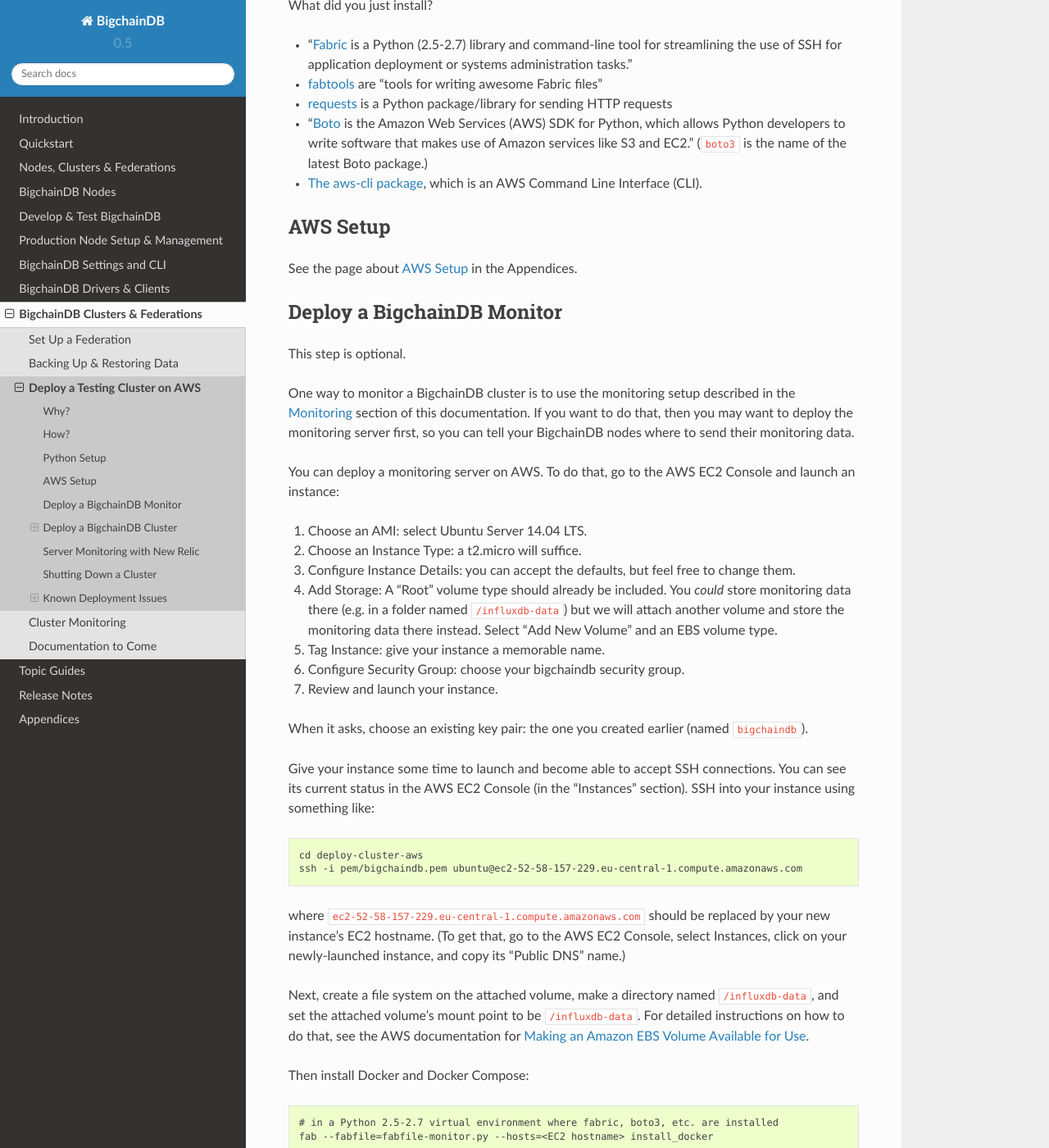
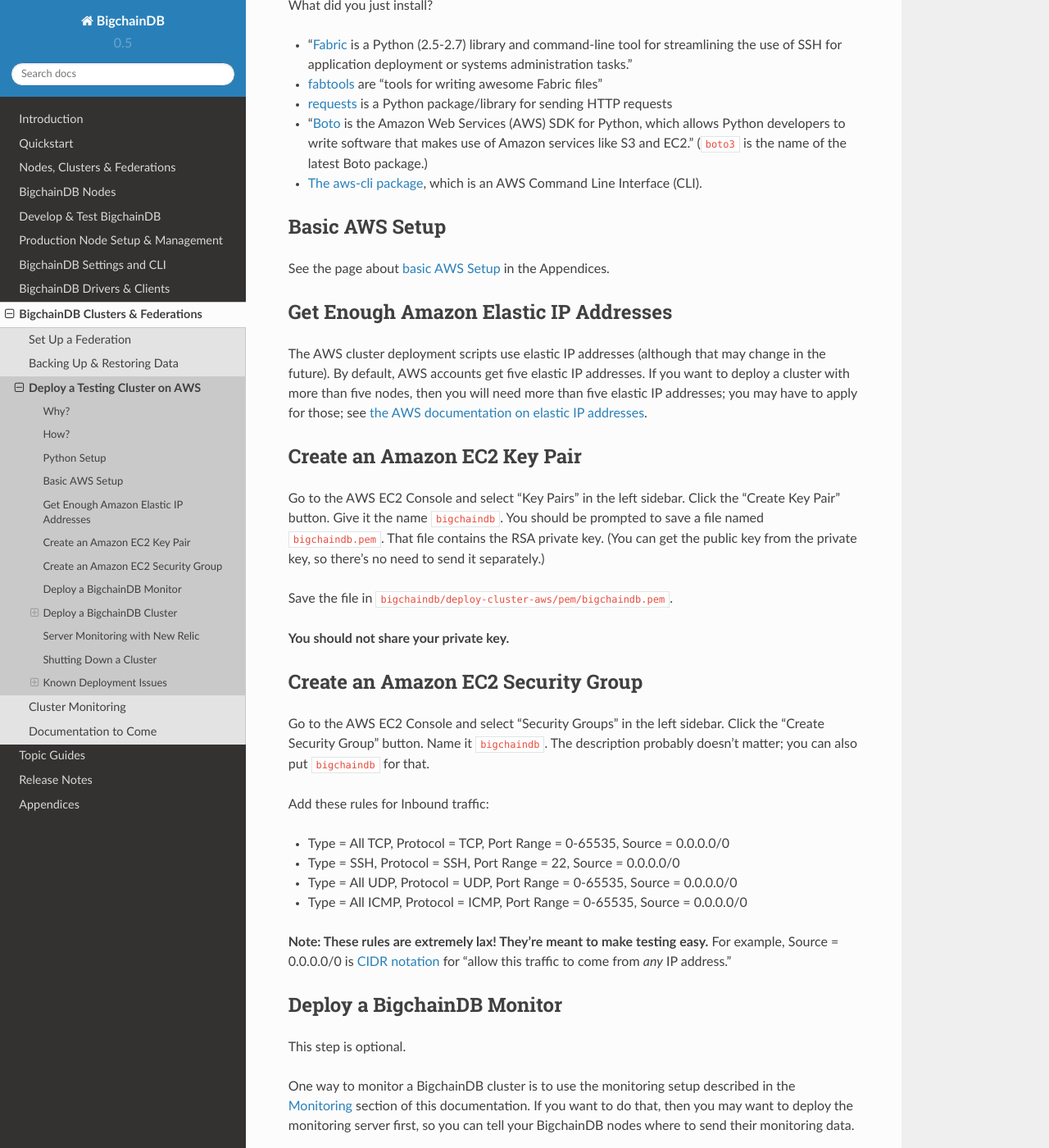
Before and after one commit to thematerials-network/bigchaindb-node, a Sphinx documentation site: the page built from bigchaindb/docs/source/clusters-feds/aws-testing-cluster.md, in a window 1280 px wide and 1400 px high, scrolled down 904 px. Shown: the whole window at 82% size. Built offline with Sphinx 7.4.7 and the Read the Docs theme 2.0.0, drawn with Linux system fonts in a browser that asks for light colours.

Commit message:
docs: moved testing-cluster-specific AWS setup instructions from Appendices to the page about deploying a testing cluster on AWS

```diff
--- a/bigchaindb/docs/source/appendices/aws-setup.md
+++ b/bigchaindb/docs/source/appendices/aws-setup.md
@@ -1,6 +1,6 @@
-# AWS Setup
+# Basic AWS Setup
 
-Before you can deploy a BigchainDB node or cluster on AWS, you must do a few things.
+Before you can deploy anything on AWS, you must do a few things.
 
 
 ## Get an AWS Account
--- a/bigchaindb/docs/source/clusters-feds/aws-testing-cluster.md
+++ b/bigchaindb/docs/source/clusters-feds/aws-testing-cluster.md
@@ -32,9 +32,37 @@ What did you just install?
 * [The aws-cli package](https://pypi.python.org/pypi/awscli), which is an AWS Command Line Interface (CLI).
 
 
-## AWS Setup
+## Basic AWS Setup
 
-See the page about [AWS Setup](../appendices/aws-setup.html) in the Appendices.
+See the page about [basic AWS Setup](../appendices/aws-setup.html) in the Appendices.
+
+
+## Get Enough Amazon Elastic IP Addresses
+
+The AWS cluster deployment scripts use elastic IP addresses (although that may change in the future). By default, AWS accounts get five elastic IP addresses. If you want to deploy a cluster with more than five nodes, then you will need more than five elastic IP addresses; you may have to apply for those; see [the AWS documentation on elastic IP addresses](http://docs.aws.amazon.com/AWSEC2/latest/UserGuide/elastic-ip-addresses-eip.html).
+
+
+## Create an Amazon EC2 Key Pair
+
+Go to the AWS EC2 Console and select "Key Pairs" in the left sidebar. Click the "Create Key Pair" button. Give it the name `bigchaindb`. You should be prompted to save a file named `bigchaindb.pem`. That file contains the RSA private key. (You can get the public key from the private key, so there's no need to send it separately.)
+
+Save the file in `bigchaindb/deploy-cluster-aws/pem/bigchaindb.pem`.
+
+**You should not share your private key.**
+
+
+## Create an Amazon EC2 Security Group
+
+Go to the AWS EC2 Console and select "Security Groups" in the left sidebar. Click the "Create Security Group" button. Name it `bigchaindb`. The description probably doesn't matter; you can also put `bigchaindb` for that.
+
+Add these rules for Inbound traffic:
+
+* Type = All TCP, Protocol = TCP, Port Range = 0-65535, Source = 0.0.0.0/0
+* Type = SSH, Protocol = SSH, Port Range = 22, Source = 0.0.0.0/0
+* Type = All UDP, Protocol = UDP, Port Range = 0-65535, Source = 0.0.0.0/0
+* Type = All ICMP, Protocol = ICMP, Port Range = 0-65535, Source = 0.0.0.0/0
+
+**Note: These rules are extremely lax! They're meant to make testing easy.** For example, Source = 0.0.0.0/0 is [CIDR notation](https://en.wikipedia.org/wiki/Classless_Inter-Domain_Routing) for "allow this traffic to come from _any_ IP address."
 
 
 ## Deploy a BigchainDB Monitor
```
Also changed, not shown: other parts of bigchaindb/docs/source/appendices/aws-setup.md (+0 -34 lines), bigchaindb/docs/source/prod-node-setup-mgmt/setup-chef-server-aws.md (+1 -1 lines).
